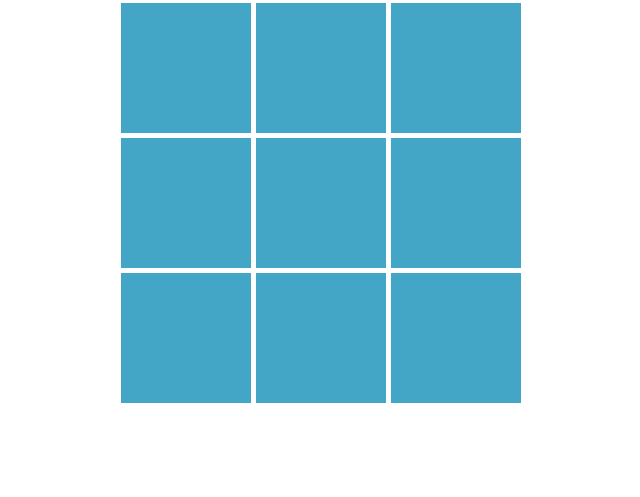
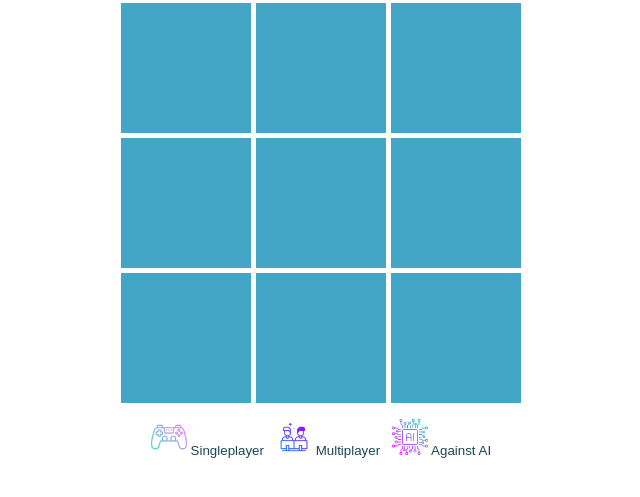
Before and after one commit to Kirill-Cherepanov/tic-tac-toe-game, a plain HTML site: page index.html in a window 1280 px wide. Shown: the part 83-580 px from the top of the page, without its empty margins (319-959 px from the left). Drawn offline with Linux system fonts and the light colour scheme.

Commit message:
feat: add game type icons

```diff
--- a/index.html
+++ b/index.html
@@ -1,11 +1,11 @@
 <!DOCTYPE html>
 <html lang="en">
     <head>
-    <meta charset="UTF-8">
-    <meta http-equiv="X-UA-Compatible" content="IE=edge">
-    <meta name="viewport" content="width=device-width, initial-scale=1.0">
+        <meta charset="UTF-8" />
+        <meta http-equiv="X-UA-Compatible" content="IE=edge" />
+        <meta name="viewport" content="width=device-width, initial-scale=1.0" />
         <title>Tic tac toe</title>
-    <link rel="stylesheet" href="./styles/styles.css">
+        <link rel="stylesheet" href="./styles/styles.css" />
     </head>
     <body>
         <div class="page">
@@ -24,7 +24,23 @@
                 </div>
                 <div class="end-message">
                     <div class="end-text" data-end-text></div>
-                <button id="restart-button" data-restart-button>Restart</button>
+                    <button id="restart-button" data-restart-button>
+                        Restart
+                    </button>
+                </div>
+                <div class="game-type">
+                    <button id="single-button" data-single-button>
+                        <i class="single-icon"></i>
+                        <label>Singleplayer</label>
+                    </button>
+                    <button id="multi-button" data-multi-button>
+                        <i class="multi-icon"></i>
+                        <label>Multiplayer</label>
+                    </button>
+                    <button id="ai-button" data-ai-button>
+                        <i class="ai-icon"></i>
+                        <label>Against AI</label>
+                    </button>
                 </div>
             </div>
         </div>
--- a/styles/styles.sass
+++ b/styles/styles.sass
@@ -1,6 +1,6 @@
 @font-face
     font-family: "evil-empire"
-    src: url("../fonts/EvilEmpire.ttf")
+    src: url("../assets/fonts/EvilEmpire.ttf")
 
 $main-color: #43A6C6
 $second-color: darken($main-color, 30%)
@@ -32,7 +32,7 @@ body
 .gameboard
     width: 100%
     height: 100%
-    margin: 20px 0
+    margin: 15px 0
     gap: 5px
     display: grid
     grid-template-rows: repeat(3, 1fr)
@@ -128,3 +128,25 @@ body
     &.show
         visibility: visible
         opacity: 1
+
+.game-type
+    display: flex
+    justify-content: center
+    align-items: center
+    button
+        border: none
+        background-color: rgba(0, 0, 0 ,0)
+        cursor: pointer
+        label
+            color: $second-color
+        i
+            display: inline-block
+            width: 36px
+            height: 36px
+            background-size: contain
+        .single-icon
+            background-image: url('../assets/icons/single.png')
+        .multi-icon
+            background-image: url('../assets/icons/multiplayer.png')
+        .ai-icon
+            background-image: url('../assets/icons/ai.png')
```
Also changed, not shown: assets/fonts/EvilEmpire.ttf (renamed from fonts/EvilEmpire.ttf), assets/icons/ai.png (added), assets/icons/multiplayer.png (added), assets/icons/single.png (added), styles/styles.css, 1 other file. Lines whose indentation alone changed are shown as unchanged.
